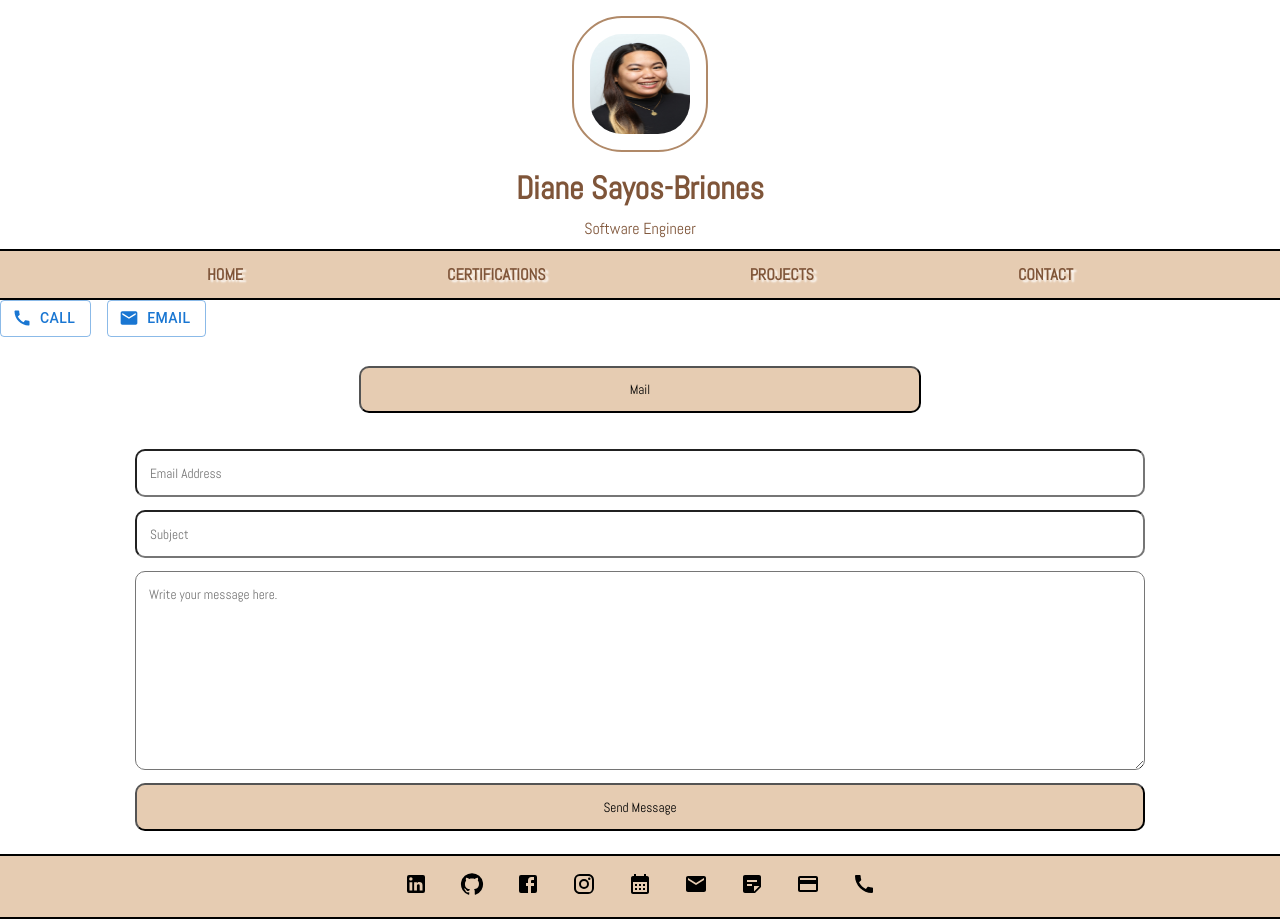
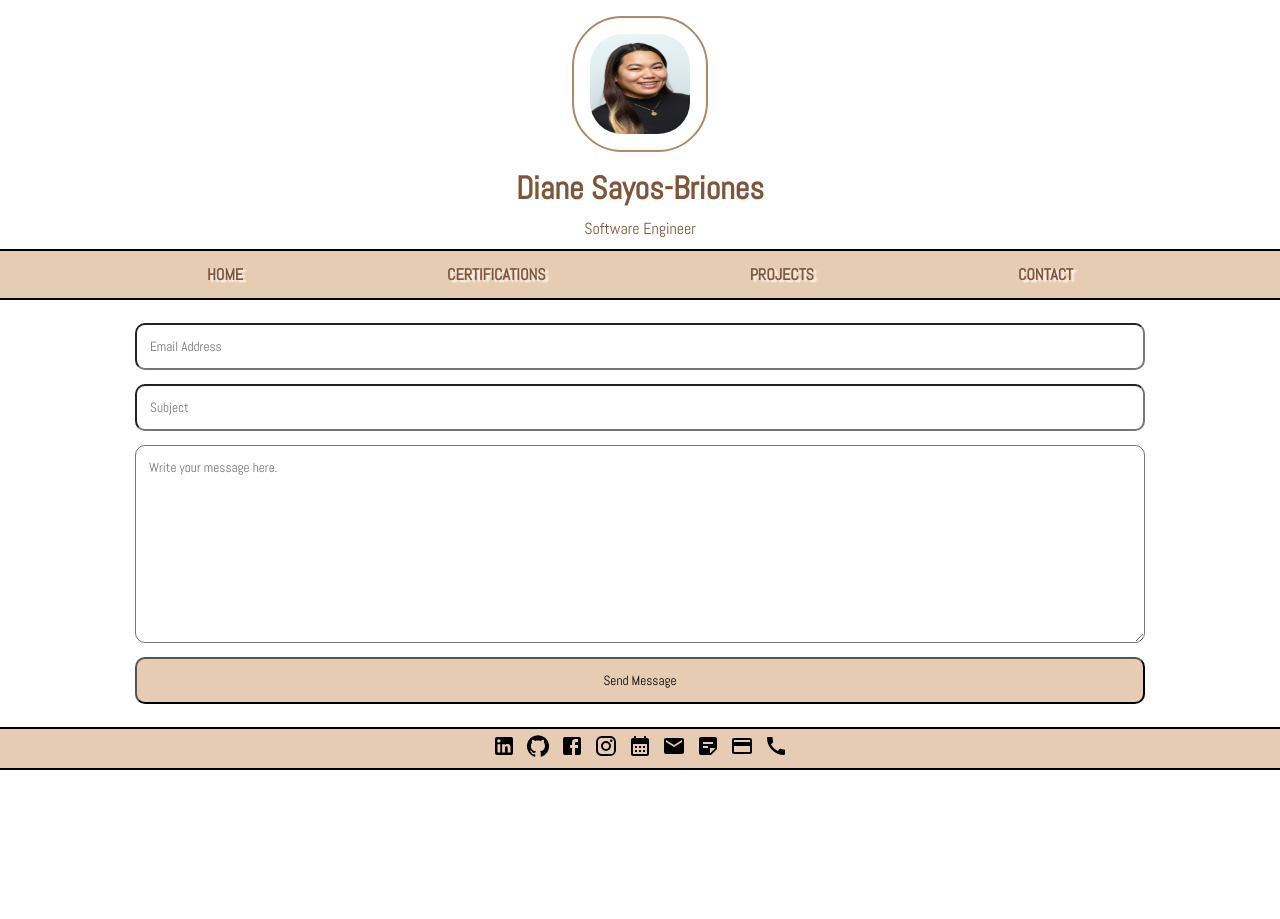
Before and after one commit to Diane-Sayos/Diane.Sayos.github.io, a React (Create React App) app: page /contact in a window 1280 px wide. After the commit the page ends 800 px from the top, so only its background shows below. Built offline with nearby package versions, Linux system fonts and the light colour scheme.

Commit message:
change contact file

```diff
--- a/src/components/contact/Contact.js
+++ b/src/components/contact/Contact.js
@@ -1,9 +1,4 @@
 import './Contact.css';
-
-import Stack from '@mui/material/Stack';
-import Button from '@mui/material/Button';
-import CallIcon from '@mui/icons-material/Call';
-import EmailIcon from '@mui/icons-material/Email';
 
 
 
@@ -11,14 +6,6 @@ import EmailIcon from '@mui/icons-material/Email';
 const Contact = () => {
     return (
         <section className="contact">
-            <Stack direction="row" spacing={2}>
-            <Button variant="outlined" startIcon={<CallIcon />}>Call</Button>
-            <Button variant="outlined" startIcon={<EmailIcon />}>Email</Button>
-            </Stack>
-            <div className="buttons">
-                <button className="contact-buttons">Mail</button>
-
-            </div>
             <article className="contact-form">
                 <form>
                     <input
--- a/src/components/footer/Footer.css
+++ b/src/components/footer/Footer.css
@@ -7,5 +7,5 @@
 }
 
 .footer div {
-    padding: 1em;
+    padding: 5px;
 }
```
